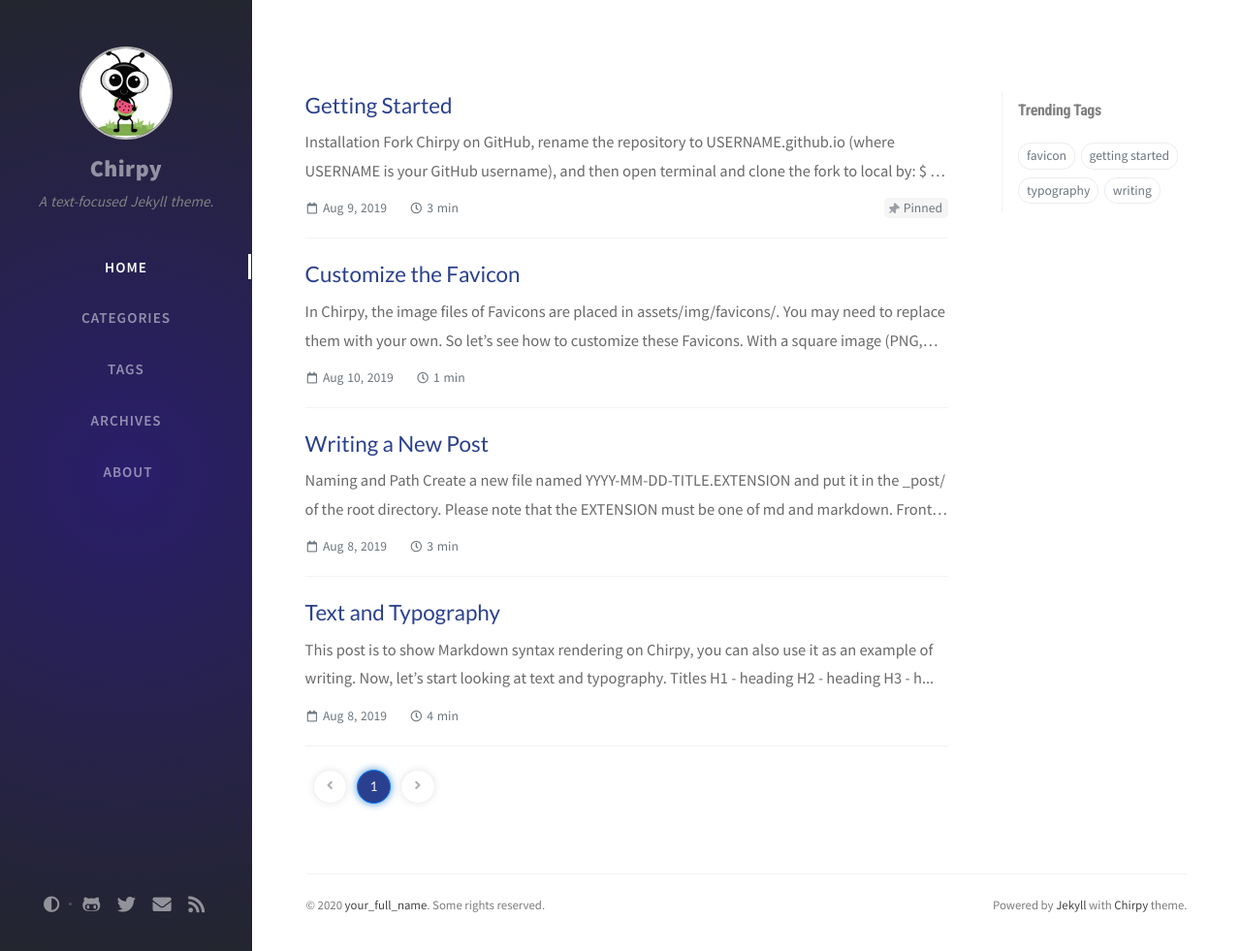
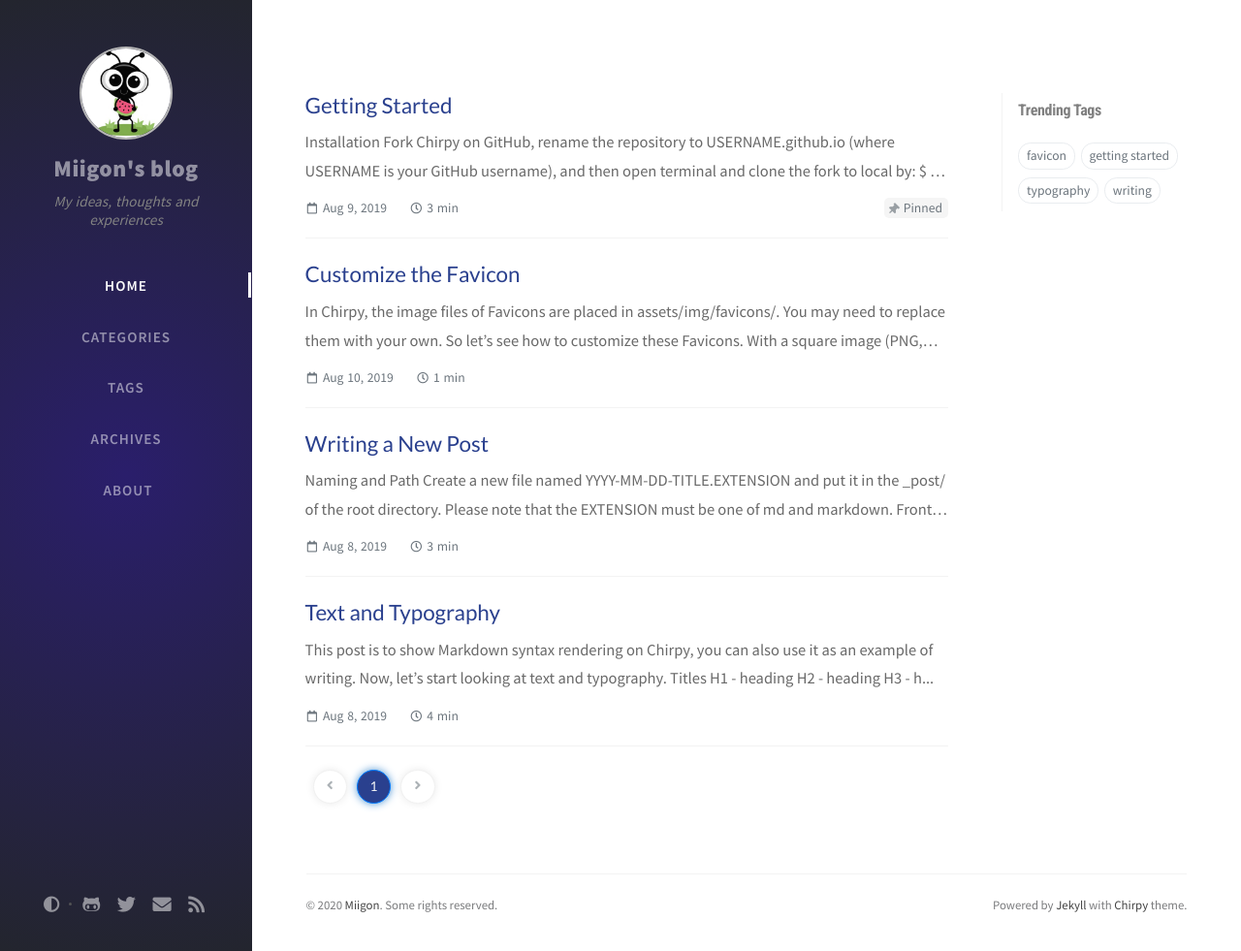
Before and after one commit to Miigon/blog, a Jekyll site: the page built from index.html, in a window 1280 px wide and 981 px high. Shown: the whole window at 97% size. Built offline with Jekyll 4.4.1, drawn with Linux system fonts in a browser that asks for light colours; nearby versions of some CDN libraries; the list of posts is cut into pages by our own code; comment, search, counter and statistics services are not loaded.

Commit message:
edit _config.yml

```diff
--- a/_config.yml
+++ b/_config.yml
@@ -7,40 +7,38 @@
 
 # jekyll-seo-tag settings › https://github.com/jekyll/jekyll-seo-tag/blob/master/docs/usage.md
 # --------------------------
-title: Chirpy                          # the main title
+title: Miigon's blog                          # the main title
 
-tagline: A text-focused Jekyll theme.  # it will display as the sub-title
+tagline: My ideas, thoughts and experiences  # it will display as the sub-title
 
 description: >-                        # used by seo meta and the atom feed
-  A minimal, portfolio, sidebar,
-  bootstrap Jekyll theme with responsive web design
-  and focuses on text presentation.
+  Here's a little garden where I share everything I've thought and learned.
 
 # fill in the base hostname & protocol for your site, e.g., 'https://username.github.io'
-url: ''
+url: 'https://miigon.github.io'
 
-author: your_full_name                  # change to your full name
+author: Miigon                  # change to your full name
 
 avatar: /assets/img/sample/avatar.jpg   # support internet resources
 
 github:
-  username: github_username             # change to your github username
+  username: Miigon             # change to your github username
 
-twitter:
-  username: twitter_username            # change to your twitter username
+# twitter:
+#   username: twitter_username            # change to your twitter username
 
 social:
-  name: your_full_name                  # it will shows as the copyright owner in Footer
-  email: example@doamin.com             # change to your email address
+  name: Miigon                  # it will shows as the copyright owner in Footer
+  email: miigon@example.com             # change to your email address
   links:
     # The first element serves as the copyright owner's link
-    - https://twitter.com/username      # change to your twitter homepage
-    - https://github.com/username       # change to your github homepage
+    # - https://twitter.com/username      # change to your twitter homepage
+    - https://github.com/Miigon       # change to your github homepage
     # Uncomment below to add more social links
     # - https://www.facebook.com/username
     # - https://www.linkedin.com/in/username
 
-google_site_verification: google_meta_tag_verification # change to your verification string
+# google_site_verification: google_meta_tag_verification # change to your verification string
 # --------------------------
 
 
```
